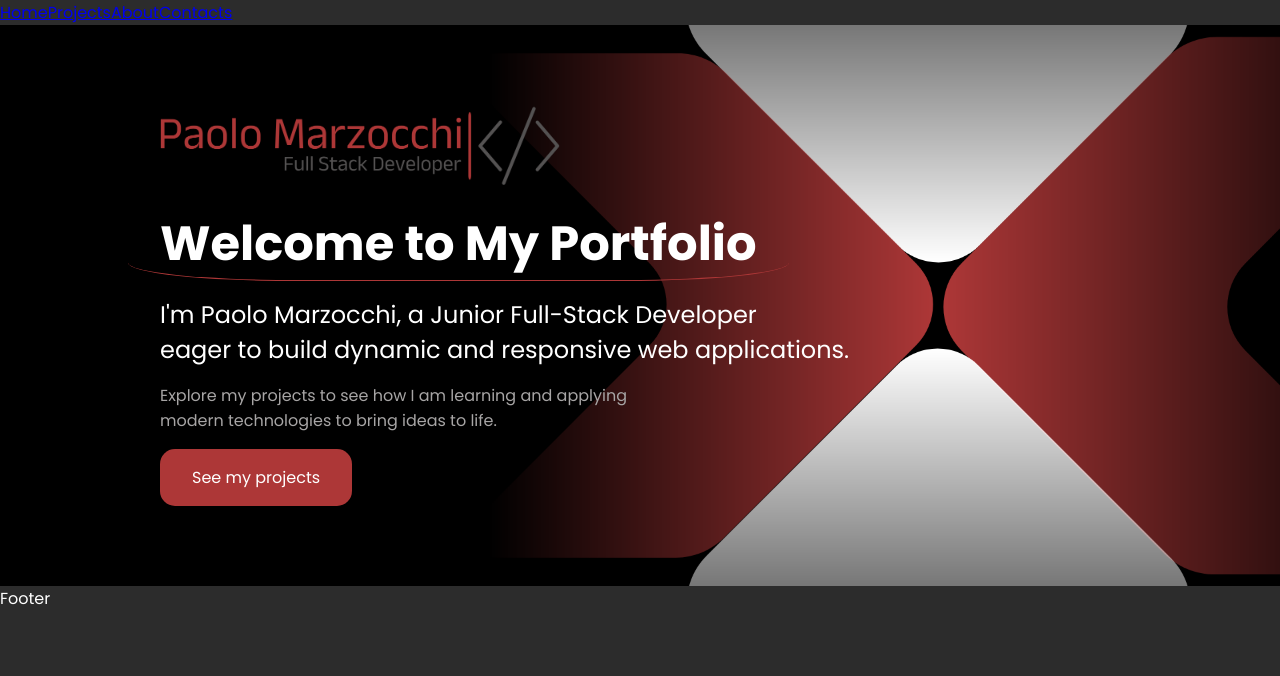
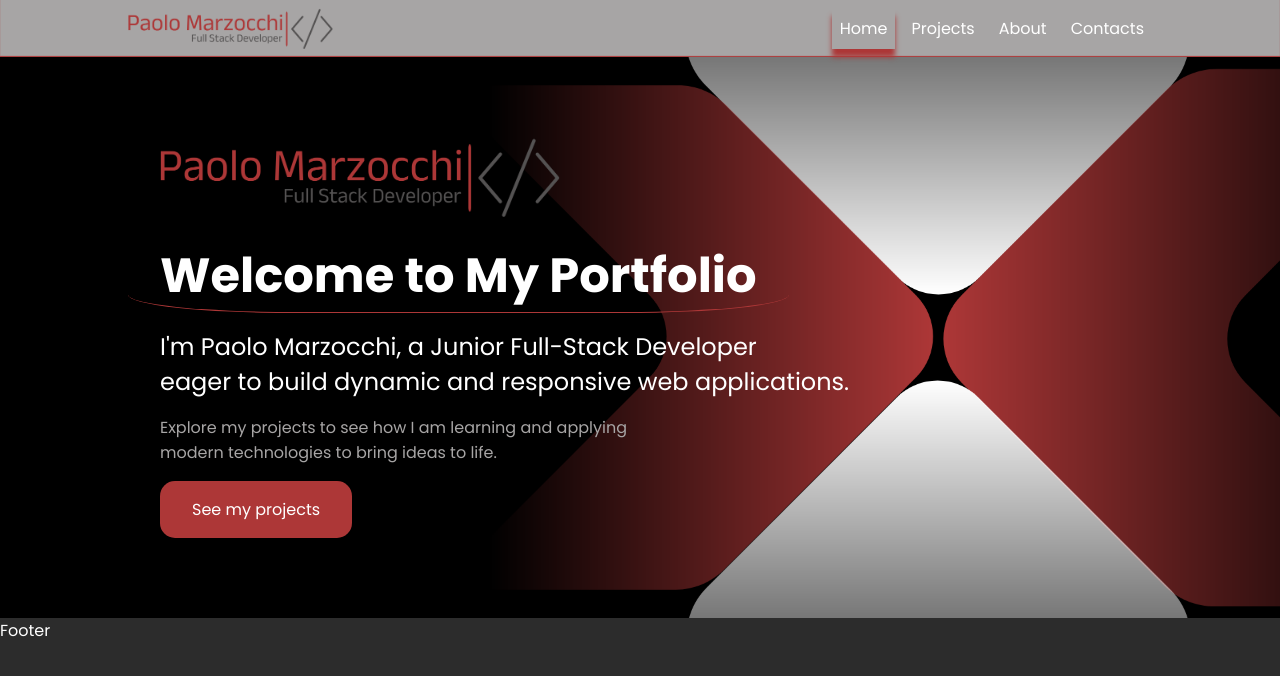
Before and after one commit to PaoloMarzocchi/vite-boolfolio, a Vue app: page / in a window 1280 px wide. Shown: the top 676 px of the page. Built offline with nearby package versions, Linux system fonts and the light colour scheme.

Commit message:
add header component

```diff
--- a/src/App.vue
+++ b/src/App.vue
@@ -1,21 +1,18 @@
 <script>
+import AppHeader from './components/AppHeader.vue';
 
 export default {
 	name: 'App',
+	components: {
+		AppHeader
+	}
 
 }
 </script>
 
 <template>
 
-	<header>
-
-		<router-link :to="{ name: 'home' }">Home</router-link>
-		<router-link :to="{ name: 'projects' }">Projects</router-link>
-		<router-link :to="{ name: 'about' }">About</router-link>
-		<router-link :to="{ name: 'contacts' }">Contacts</router-link>
-
-	</header>
+	<AppHeader></AppHeader>
 
 
 	<main>
--- /dev/null
+++ b/src/components/AppHeader.vue
@@ -0,0 +1,108 @@
+<script>
+export default {
+    name: 'AppHeader',
+    data() {
+        return {
+            menuEl: [
+                {
+                    txt: 'Home',
+                    routeName: 'home'
+                },
+                {
+                    txt: 'Projects',
+                    routeName: 'projects'
+                },
+                {
+                    txt: 'About',
+                    routeName: 'about'
+                },
+                {
+                    txt: 'Contacts',
+                    routeName: 'contacts'
+                },
+            ]
+        }
+    }
+}
+</script>
+
+
+
+<template>
+    <header>
+
+        <nav class="menu">
+            <div class="container d-flex">
+                <div class="logo">
+                    <img src="/public/img/logo-pm.png" alt="">
+                </div>
+                <ul class="items d-flex">
+                    <li :class="$route.name == element.routeName ? 'active' : ''" v-for="element in menuEl">
+                        <router-link :to="{ name: element.routeName }">{{ element.txt }}</router-link>
+                    </li>
+                </ul>
+
+                <!--  <router-link :to="{ name: 'projects' }">Projects</router-link>
+            <router-link :to="{ name: 'about' }">About</router-link>
+            <router-link :to="{ name: 'contacts' }">Contacts</router-link> -->
+            </div>
+
+        </nav>
+    </header>
+</template>
+
+
+<style>
+header {
+
+    .menu {
+        padding: 0.5rem 0;
+        background-color: var(--light);
+        color: var(--lightest);
+        font-weight: 400;
+        box-shadow: inset 0px -1px 1px 0px var(--primary);
+
+
+
+        .container {
+            justify-content: space-between;
+            align-items: center;
+
+
+        }
+
+        .logo {
+            width: 20%;
+
+            & img {
+                vertical-align: middle;
+            }
+
+        }
+
+        .items {
+            list-style: none;
+            gap: 0.5rem;
+
+
+            & li {
+
+                padding: 0.5rem;
+
+                & a {
+                    text-decoration: none;
+                    color: inherit;
+
+                }
+            }
+
+
+            .active {
+                box-shadow: 0px 8px 5px 0px var(--primary);
+                transition: all 0.5s ease-in-out;
+            }
+        }
+
+    }
+}
+</style>
```
